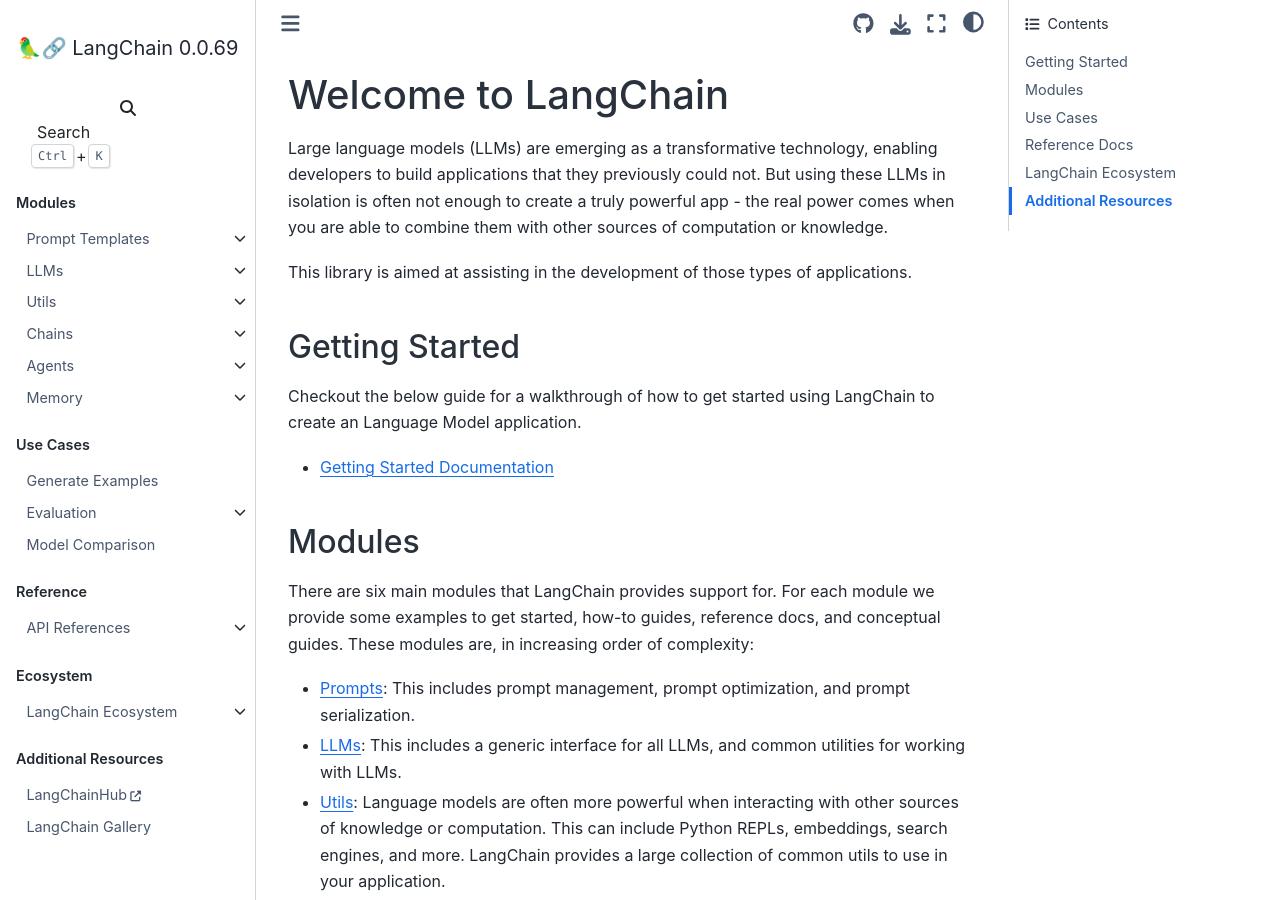
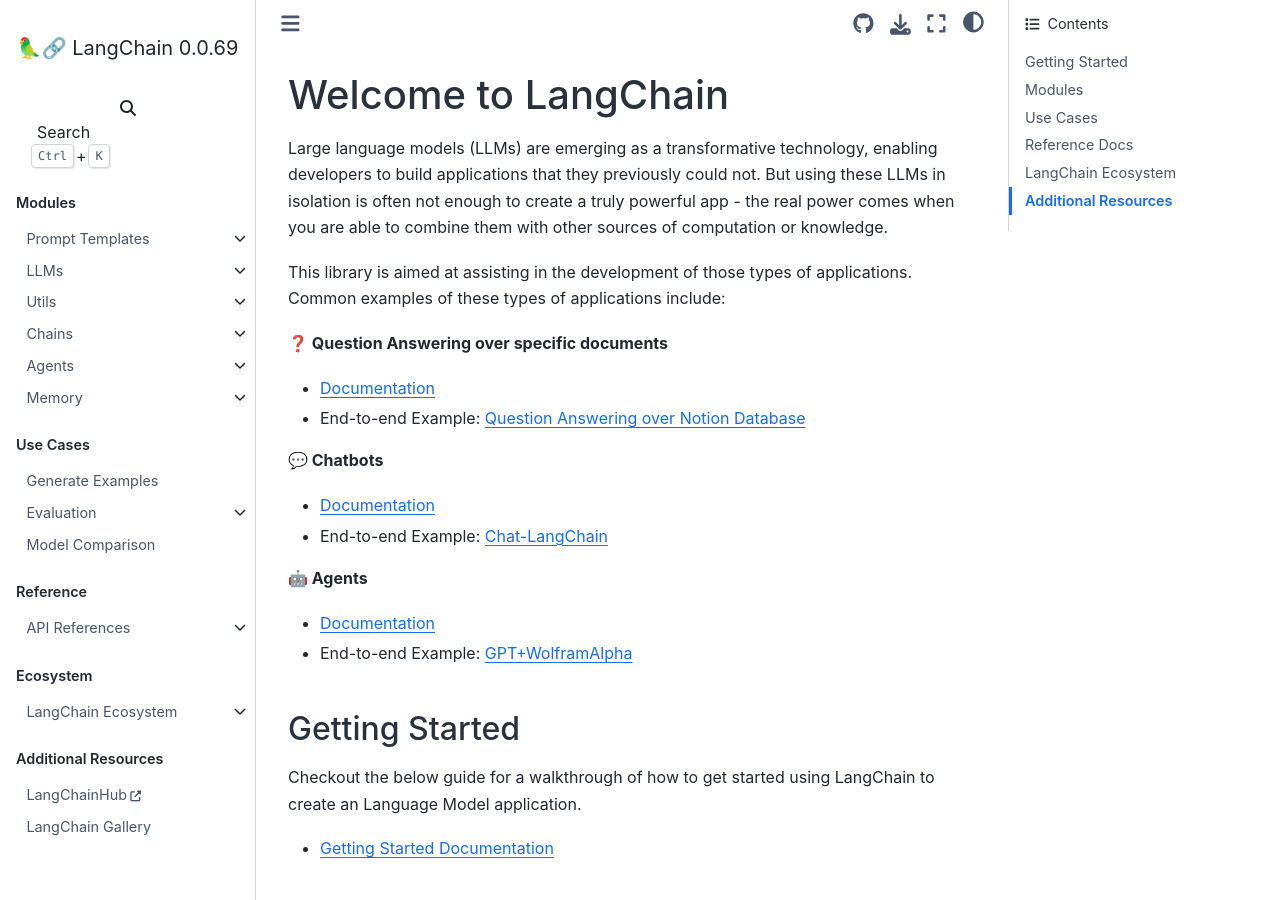
Before and after one commit to ZinedineDumas/React-Python, a Sphinx documentation site: the page built from docs/index.rst, in a window 1280 px wide and 900 px high. Built offline with Sphinx 7.4.7 and the Sphinx Book theme 1.1.4, drawn with Linux system fonts in a browser that asks for light colours; pages that are not in the unit, such as notebooks, are missing from menus.

Commit message:
clarify use cases (#711)

```diff
--- a/docs/index.rst
+++ b/docs/index.rst
@@ -7,7 +7,22 @@ But using these LLMs in isolation is often not enough to
 create a truly powerful app - the real power comes when you are able to
 combine them with other sources of computation or knowledge.
 
-This library is aimed at assisting in the development of those types of applications.
+This library is aimed at assisting in the development of those types of applications. Common examples of these types of applications include:
+
+**❓ Question Answering over specific documents**
+
+- `Documentation <./use_cases/question_answering.html>`_
+- End-to-end Example: `Question Answering over Notion Database <https://github.com/hwchase17/notion-qa>`_
+
+**💬 Chatbots**
+
+- `Documentation <./use_cases/chatbots.html>`_
+- End-to-end Example: `Chat-LangChain <https://github.com/hwchase17/chat-langchain>`_
+
+**🤖 Agents**
+
+- `Documentation <./use_cases/agents.html>`_
+- End-to-end Example: `GPT+WolframAlpha <https://huggingface.co/spaces/JavaFXpert/Chat-GPT-LangChain>`_
 
 Getting Started
 ----------------
```
Also changed, not shown: README.md (+16 -1 lines).
